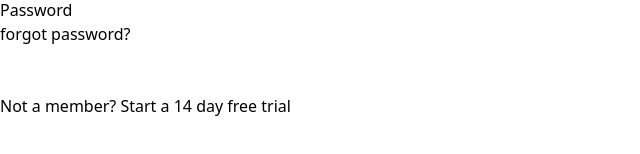
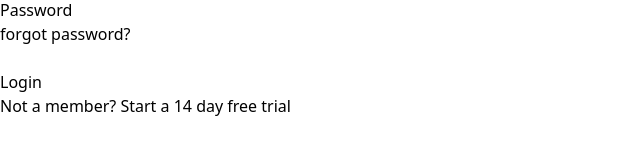
Before and after one commit to JerryLivano/scrapeme, a React (Vite) app: page / in a window 1280 px wide. Shown: the part 374-528 px from the top of the page, without its empty margins (0-640 px from the left). Built offline with nearby package versions, Linux system fonts and the light colour scheme.

Commit message:
fix: button

```diff
--- a/src/components/elements/Button/index.jsx
+++ b/src/components/elements/Button/index.jsx
@@ -1,17 +1,17 @@
-const Button = (...props) => {
+const Button = (props) => {
     const {
         children,
-        bgColor = `bg-[#5c6ac4]`,
+        bgColor = 'bg-[#5c6ac4]',
         size,
-        textColor = `text-white`,
-        type = `submit`,
+        textColor = 'text-white',
+        type = 'button',
         onClick = () => {},
     } = { ...props };
 
     return (
         <>
             <button
-                className={`flex justify-center rounded-md px-3 py-1.5 text-sm font-semibold leading-6 text-white shadow-sm hover:bg-indigo-500 focus-visible:outline focus-visible:outline-2 focus-visible:outline-offset-2 focus-visible:outline-indigo-600 ${bgColor} ${size} ${textColor}`}
+                className={`flex justify-center w-full h-full rounded-md px-3 py-1.5 text-sm font-semibold leading-6 text-white shadow-sm hover:bg-indigo-500 focus-visible:outline focus-visible:outline-2 focus-visible:outline-offset-2 focus-visible:outline-indigo-600 ${bgColor} ${size} ${textColor}`}
                 type={type}
                 onClick={() => onClick()}
             >
--- a/src/components/fragments/Form/FormLogin.jsx
+++ b/src/components/fragments/Form/FormLogin.jsx
@@ -1,11 +1,7 @@
-import Button from '../../elements/Button';
-import Input from '../../elements/Input';
-import Label from '../../elements/Label';
-// import { useNavigate } from 'react-router-dom';
-// import { NavLink } from 'react-router-dom';
+import { Button, Input, Label } from '../../elements';
 
 const FormLogin = () => {
-    //#region Ari test
+    //#region dev test
     const handleLogin = (event) => {
         event.preventDefault();
         localStorage.setItem('email', event.target.email.value);
@@ -60,10 +56,10 @@ const FormLogin = () => {
                 <div>
                     <Button
                         type="submit"
-                        className="flex w-full justify-center rounded-md bg-indigo-600 px-3 py-1.5 text-sm font-semibold leading-6 text-white shadow-sm hover:bg-indigo-500 focus-visible:outline focus-visible:outline-2 focus-visible:outline-offset-2 focus-visible:outline-indigo-600"
-                        onClick={() => route('/dashboard')}
+                        onClick={`route('/dashboard')`}
+                        size="size-96"
                     >
-                        Sign in
+                        Login
                     </Button>
                 </div>
             </form>
--- a/src/components/fragments/Header/index.jsx
+++ b/src/components/fragments/Header/index.jsx
@@ -15,6 +15,13 @@ function classNames(...classes) {
 const email = localStorage.getItem('email');
 //#endregion
 const Header = ({ setSidebarOpen }) => {
+    //#region  handle (in logout button)
+    const handleLogout = () => {
+        localStorage.removeItem('email');
+        localStorage.removeItem('password');
+        window.location.href = '/login';
+    };
+    //#endregion
     return (
         <>
             <div className="sticky top-0 z-40 flex items-center h-16 px-4 bg-white border-b border-gray-200 shadow-sm shrink-0 gap-x-4 sm:gap-x-6 sm:px-6 lg:px-8">
@@ -134,12 +141,9 @@ const Header = ({ setSidebarOpen }) => {
                                                 )}
                                             >
                                                 <button
-                                                    onClick={() => {
-                                                        console.log('test');
-                                                        //   signOut({ redirect: false }).then(() => {
-                                                        //     void signIn();
-                                                        //   });
-                                                    }}
+                                                    //#region Ari test logout
+                                                    //#endregion
+                                                    onClick={handleLogout()}
                                                 >
                                                     Sign Out
                                                 </button>
```
